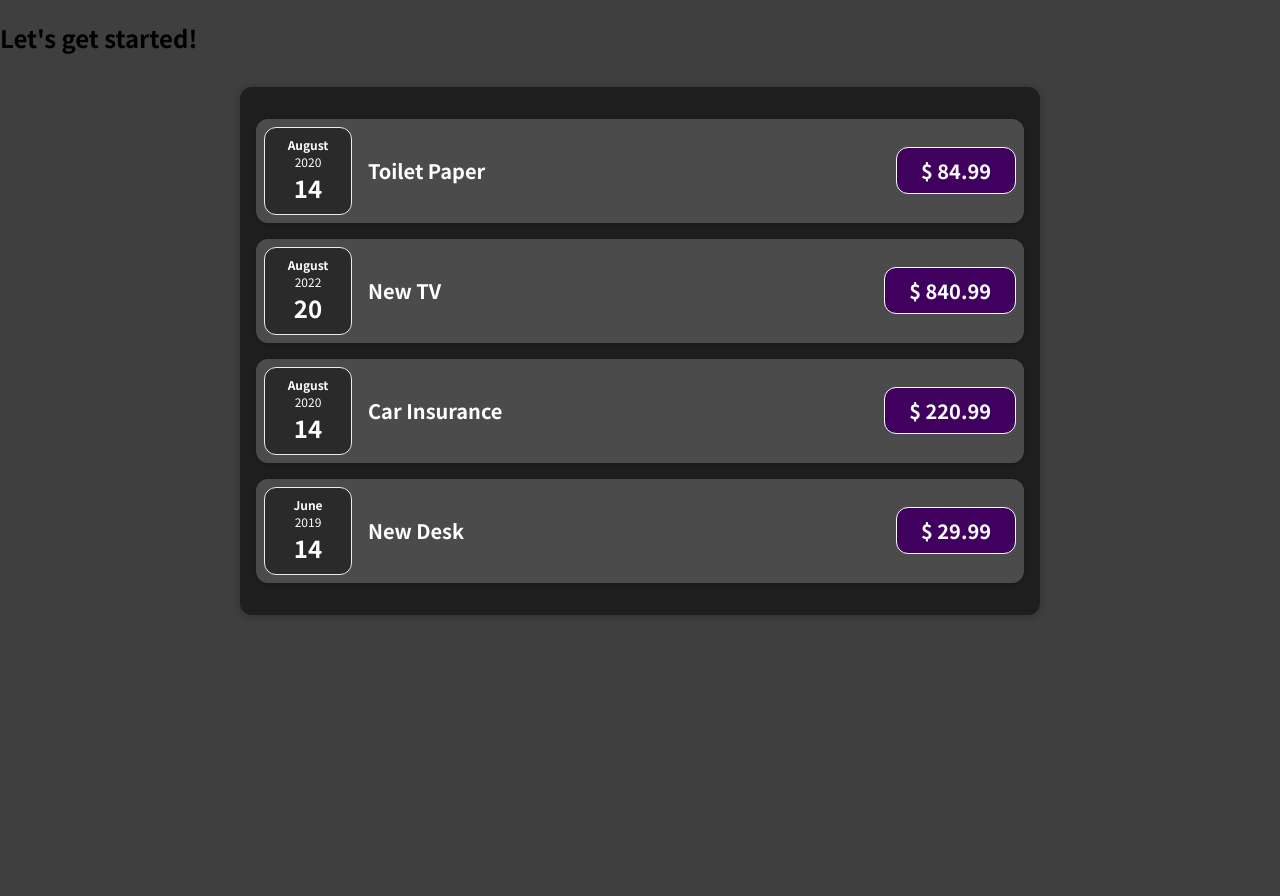
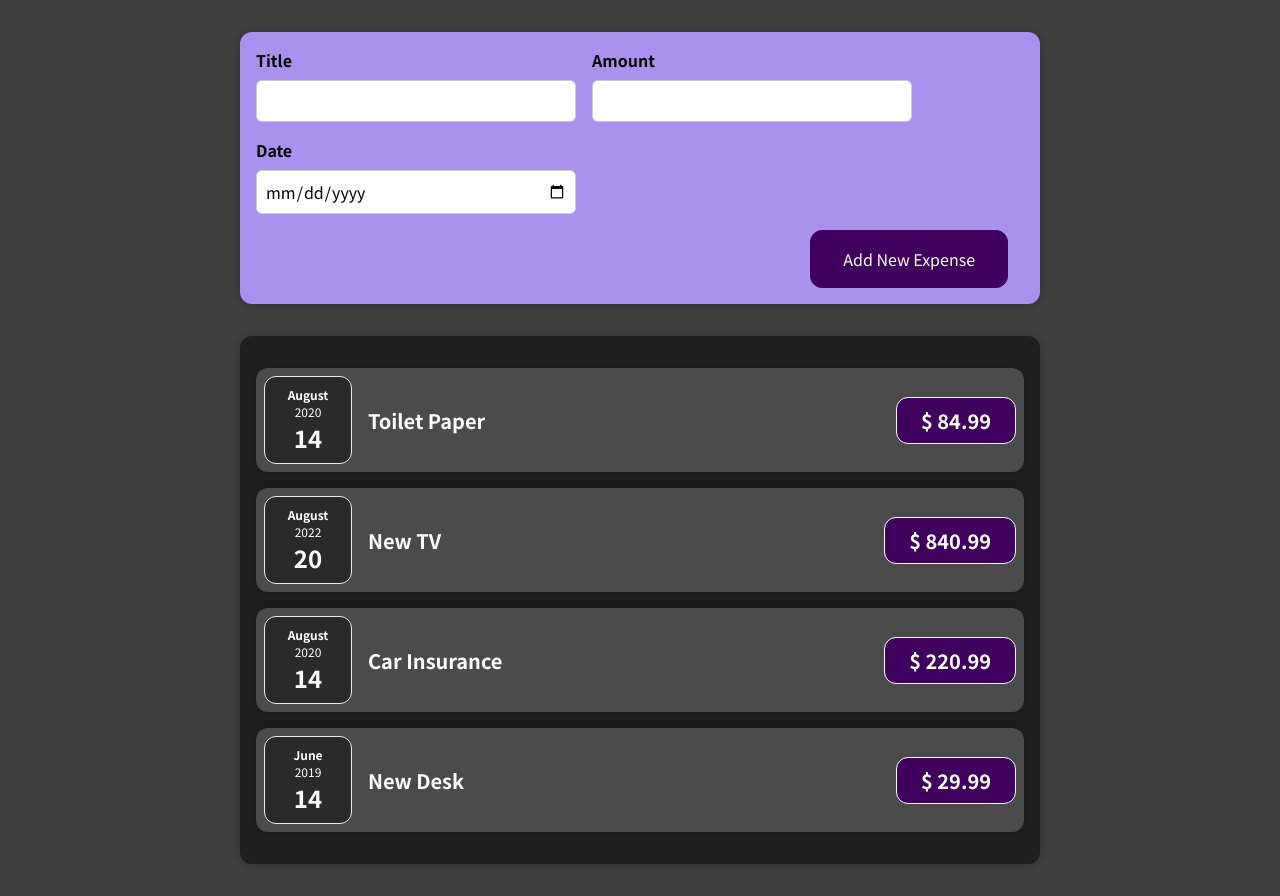
Before and after one commit to ranaawais0303/expense-app, a React (Create React App) app: page / in a window 1280 px wide. Before the commit the page ends 800 px from the top, so only its background shows below. Built offline with nearby package versions, Linux system fonts and the light colour scheme.

Commit message:
add new expenses

```diff
--- a/src/App.js
+++ b/src/App.js
@@ -1,4 +1,5 @@
 import Expenses from "./Components/Expenses/Expenses";
+import NewExpense from "./Components/NewExpense/NewExpense";
 
 function App() {
   const expenses = [
@@ -29,7 +30,7 @@ function App() {
   ];
   return (
     <div>
-      <h2>Let's get started!</h2>
+      <NewExpense />
       <Expenses items={expenses} />
     </div>
   );
--- /dev/null
+++ b/src/Components/NewExpense/ExpenseForm.css
@@ -0,0 +1,26 @@
+.new-expense__controls {
+    display: flex;
+    flex-wrap: wrap;
+    gap: 1rem;
+    margin-bottom: 1rem;
+    text-align: left;
+}
+
+.new-expense__control label {
+    font-weight: bold;
+    margin-bottom: 0.5rem;
+    display: block;
+}
+
+.new-expense__control input {
+    font: inherit;
+    padding: 0.5rem;
+    border-radius: 6px;
+    border: 1px solid #ccc;
+    width: 20rem;
+    max-width: 100%;
+}
+
+.new-expense__actions {
+    text-align: right;
+}
--- /dev/null
+++ b/src/Components/NewExpense/ExpenseForm.js
@@ -0,0 +1,30 @@
+import React from "react";
+import "./ExpenseForm.css";
+function ExpenseForm(props) {
+  return (
+    <div>
+      <form>
+        <div className="new-expense__controls">
+          <div className="new-expense__control">
+            <label>Title</label>
+            <input type="text" />
+          </div>
+          <div className="new-expense__control">
+            <label>Amount</label>
+            <input type="number" min="0.01" step="0.01" />
+          </div>
+          <div className="new-expense__control">
+            <label>Date</label>
+            <input type="date" min="2019-01-01" max="2022-12-31" />
+          </div>
+        </div>
+
+        <div className="new-expense__actions">
+          <button type="submit">Add New Expense</button>
+        </div>
+      </form>
+    </div>
+  );
+}
+
+export default ExpenseForm;
--- /dev/null
+++ b/src/Components/NewExpense/NewExpense.css
@@ -0,0 +1,38 @@
+.new-expense {
+    background-color: #a892ee;
+    padding: 1rem;
+    margin: 2rem auto;
+    width: 50rem;
+    max-width: 95%;
+    border-radius: 12px;
+    text-align: center;
+    box-shadow: 0 1px 8px rgba(0, 0, 0, 0.25);
+}
+
+.new-expense button {
+    font: inherit;
+    cursor: pointer;
+    padding: 1rem 2rem;
+    border: 1px solid #40005d;
+    background-color: #40005d;
+    color: white;
+    border-radius: 12px;
+    margin-right: 1rem;
+}
+
+.new-expense button:hover,
+.new-expense button:active {
+    background-color: #510674;
+    border-color: #510674;
+}
+
+.new-expense button.alternative {
+    color: #220131;
+    border-color: transparent;
+    background-color: transparent;
+}
+
+.new-expense button.alternative:hover,
+.new-expense button.alternative:active {
+    background-color: #ddb3f8;
+}
--- /dev/null
+++ b/src/Components/NewExpense/NewExpense.js
@@ -0,0 +1,12 @@
+import React from "react";
+import ExpenseForm from "./ExpenseForm";
+import "./NewExpense.css";
+const NewExpense = (props) => {
+  return (
+    <div className="new-expense">
+      <ExpenseForm />
+    </div>
+  );
+};
+
+export default NewExpense;
```
